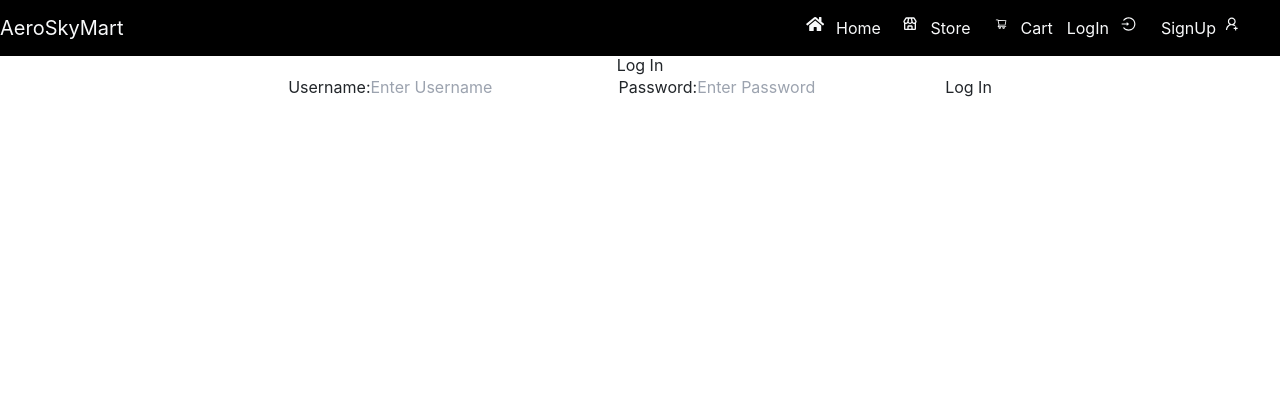
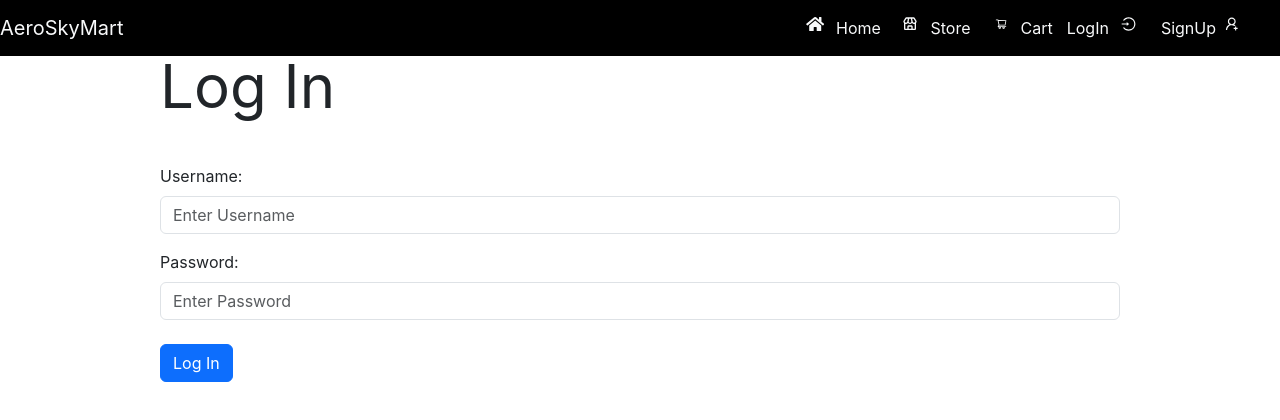
Before and after one commit to Osorabrian/AeroSkyMart, a React (Create React App) app: page /login in a window 1280 px wide. Shown: the top 420 px of the page. Built offline with nearby package versions, Linux system fonts and the light colour scheme.

Commit message:
format log in page

```diff
--- a/src/Components/Login/Login.js
+++ b/src/Components/Login/Login.js
@@ -14,13 +14,22 @@ export default function Login(){
     }
 
         return(
-            <form onSubmit={logInFunction} className='w-9/12 mx-auto'>
-                <h1>Log In</h1>
-                <label>Username:</label>
-                <input type='text' placeholder='Enter Username' onChange={e => setUserName(e.target.value)}/>
-                <label>Password:</label>
-                <input type='password' placeholder='Enter Password' onChange={e => setPassword(e.target.value)}/>
-                <button type='submit' className='bg-midnight'>Log In</button>
+            <form onSubmit={logInFunction} className='w-9/12 mx-auto text-left' id='login-form'>
+
+                <h1 className='text-6xl'>Log In</h1>
+
+                <div className='mt-5 mb-3'>
+                    <label className={'form-label'}>Username:</label>
+                    <input type='text' placeholder='Enter Username' className='form-control' onChange={e => setUserName(e.target.value)}/>
+                </div>
+
+                <div className='mb-4'>
+                    <label className='form-label'>Password:</label>
+                    <input type='password' placeholder='Enter Password' className='form-control' onChange={e => setPassword(e.target.value)}/>
+                </div>
+
+                <button type='submit' className='btn btn-primary' id='login-button'>Log In</button>
+
             </form>
         )
 
--- a/src/Components/Store/ProductCard.js
+++ b/src/Components/Store/ProductCard.js
@@ -5,7 +5,7 @@ import gulf from '../images/gulfstream.jpg'
 export default function ProjectCard(){
 
     return(
-        <div className="card ms-4 px-0 rounded-0" id='product-card'>
+        <div className="card mb-5 px-0 rounded-0" id='product-card'>
             <img src={gulf} alt='lt' className="card-img-top px-0 flex-0"/>
             <div className="card-body text-left">
                 <p className='card-title'>Wall Art</p>
--- a/src/Components/Store/productcard.css
+++ b/src/Components/Store/productcard.css
@@ -1,3 +1,5 @@
 #product-card{
-    max-width: 150px;
+    min-width: 150px;
+    max-width: 280px;
+    margin: auto;
 }
--- a/src/Components/Store/store.js
+++ b/src/Components/Store/store.js
@@ -10,12 +10,16 @@ export default function Store(){
                 <h1 className="text-4xl">Our Products</h1>
             </div>
 
-            <div className="row mt-3 ml-11" id='search-row'>
+            {/* <div className="row mt-3 ml-11" id='search-row'>
                 <input placeholder="Search" type="text" className="form-control w-50 rounded-0 col-9 ms-11"/>
                 <p className="text-right me-3 col-3"><i className="fa-solid fa-filter mt-3" style={{color: "#e96f0c"}}></i>   Filter</p>
-            </div>
+            </div> */}
 
-            <div className="row mx-auto mt-4">
+            <div className="row mx-auto mt-4" id='cards'>
+                <ProductCard />
+                <ProductCard />
+                <ProductCard />
+                <ProductCard />
                 <ProductCard />
                 <ProductCard />
             </div>
```
